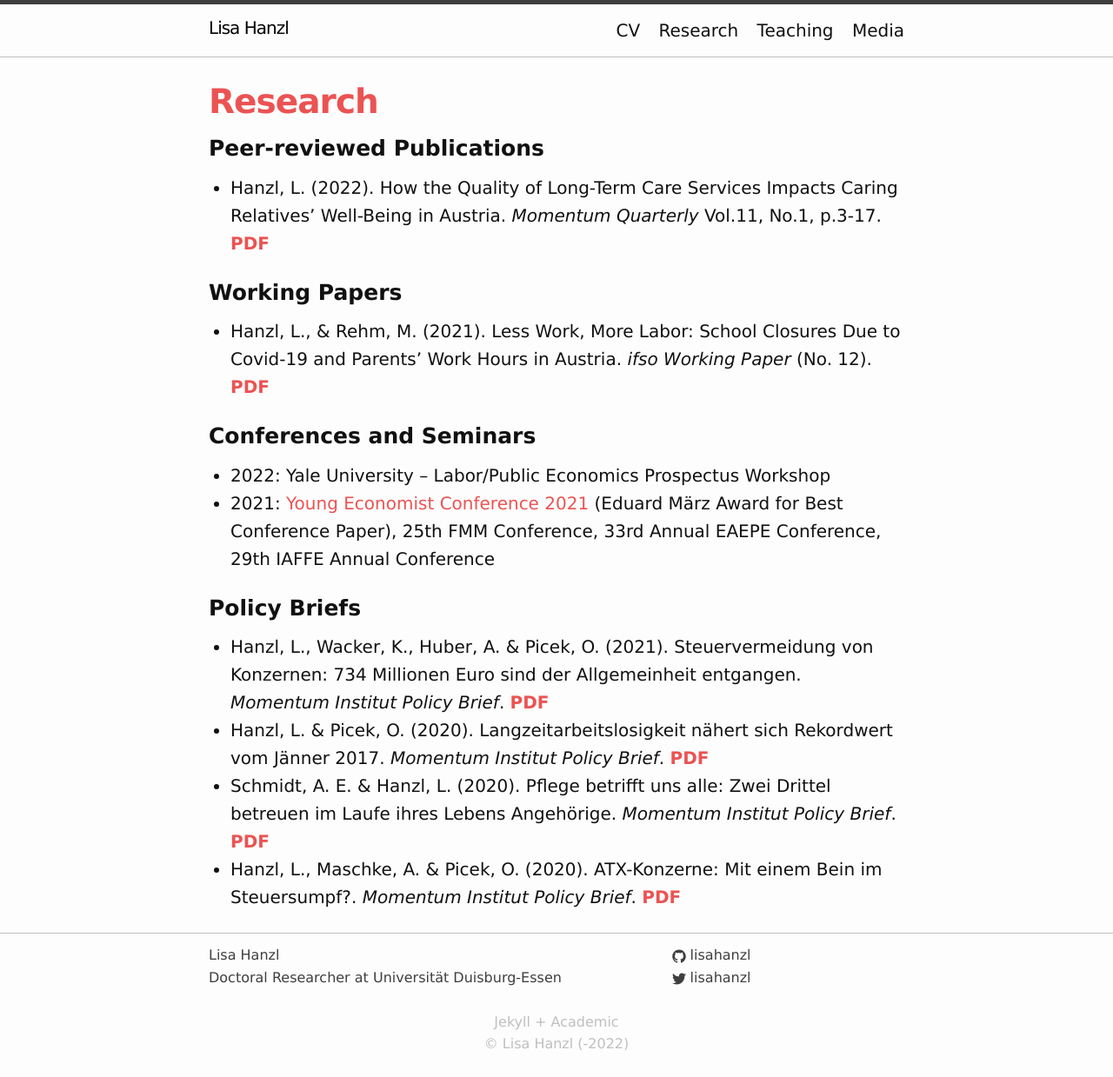
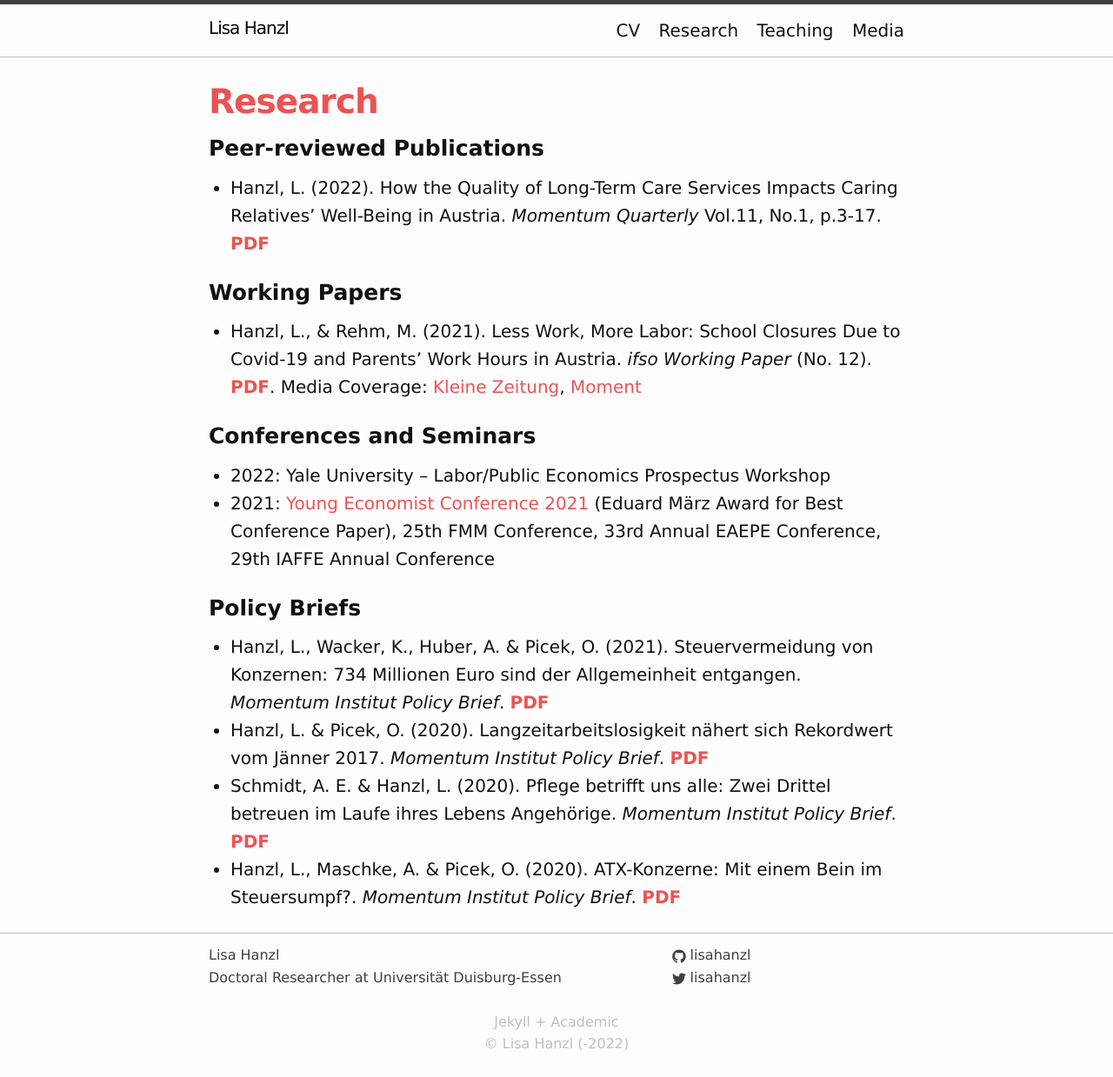
Before and after one commit to lisahanzl/lisahanzl.github.io, a Jekyll site: the page built from 01_research.md, in a window 1280 px wide. Shown: the whole page at 87% size. Built offline with Jekyll 4.4.1, drawn with Linux system fonts in a browser that asks for light colours.

Commit message:
add media coverage

```diff
--- a/01_research.md
+++ b/01_research.md
@@ -13,7 +13,7 @@ permalink: /research/
 
 ### Working Papers
 <p> </p>
-- Hanzl, L., & Rehm, M. (2021). Less Work, More Labor: School Closures Due to Covid-19 and Parents' Work Hours in Austria. *ifso Working Paper* (No. 12). [**PDF**](https://www.uni-due.de/imperia/md/content/soziooekonomie/ifsowp12_hanzlrehm2021.pdf){:target="_blank"}
+- Hanzl, L., & Rehm, M. (2021). Less Work, More Labor: School Closures Due to Covid-19 and Parents' Work Hours in Austria. *ifso Working Paper* (No. 12). [**PDF**](https://www.uni-due.de/imperia/md/content/soziooekonomie/ifsowp12_hanzlrehm2021.pdf){:target="_blank"}. Media Coverage: [Kleine Zeitung](https://www.kleinezeitung.at/politik/5981546/Frauen-unter-Druck_Folgen-der-Pandemie_Nur-Frauen-reduzierten){:target="_blank"}, [Moment](https://www.moment.at/story/schulschließungen-pandemie-arbeit){:target="_blank"}
 <p> </p>
 
 ### Conferences and Seminars
```
